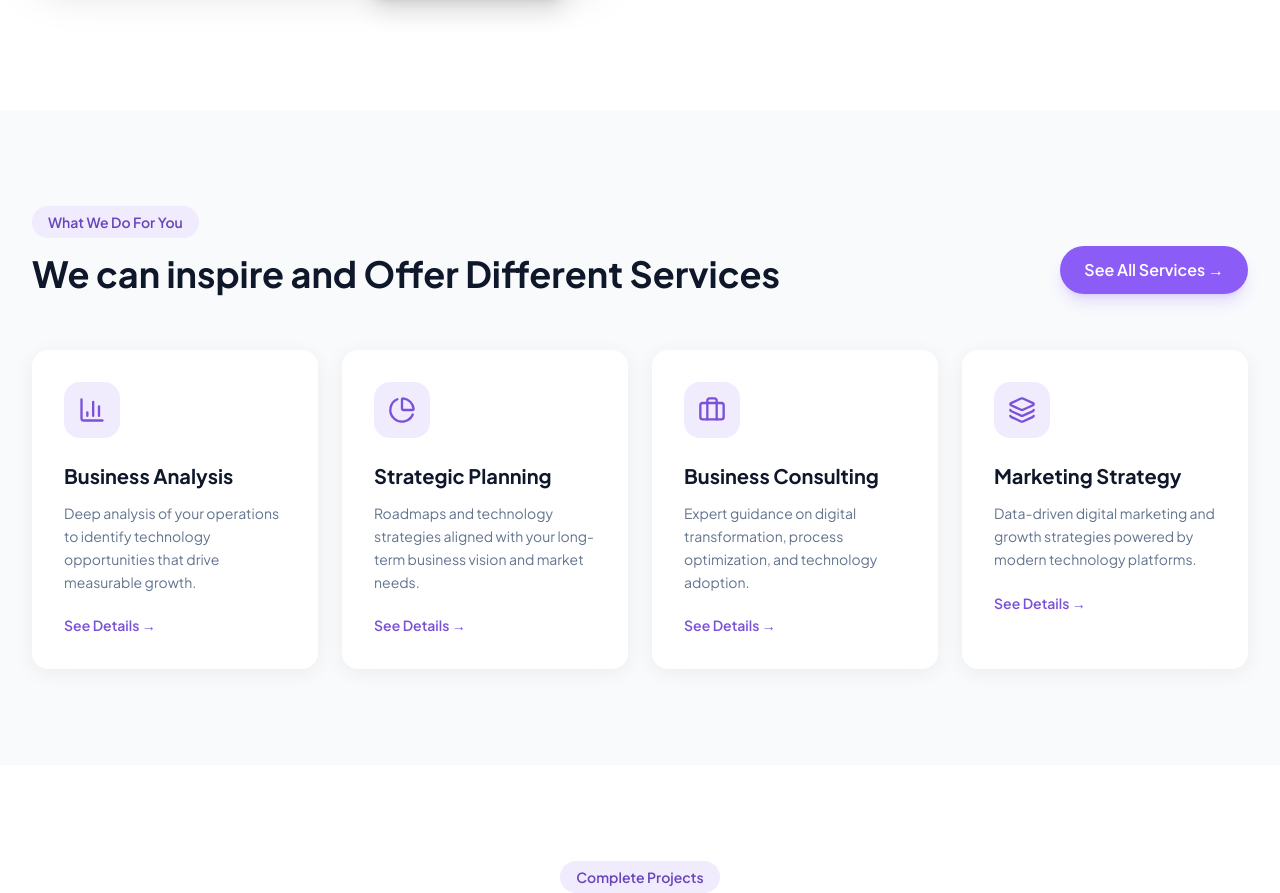
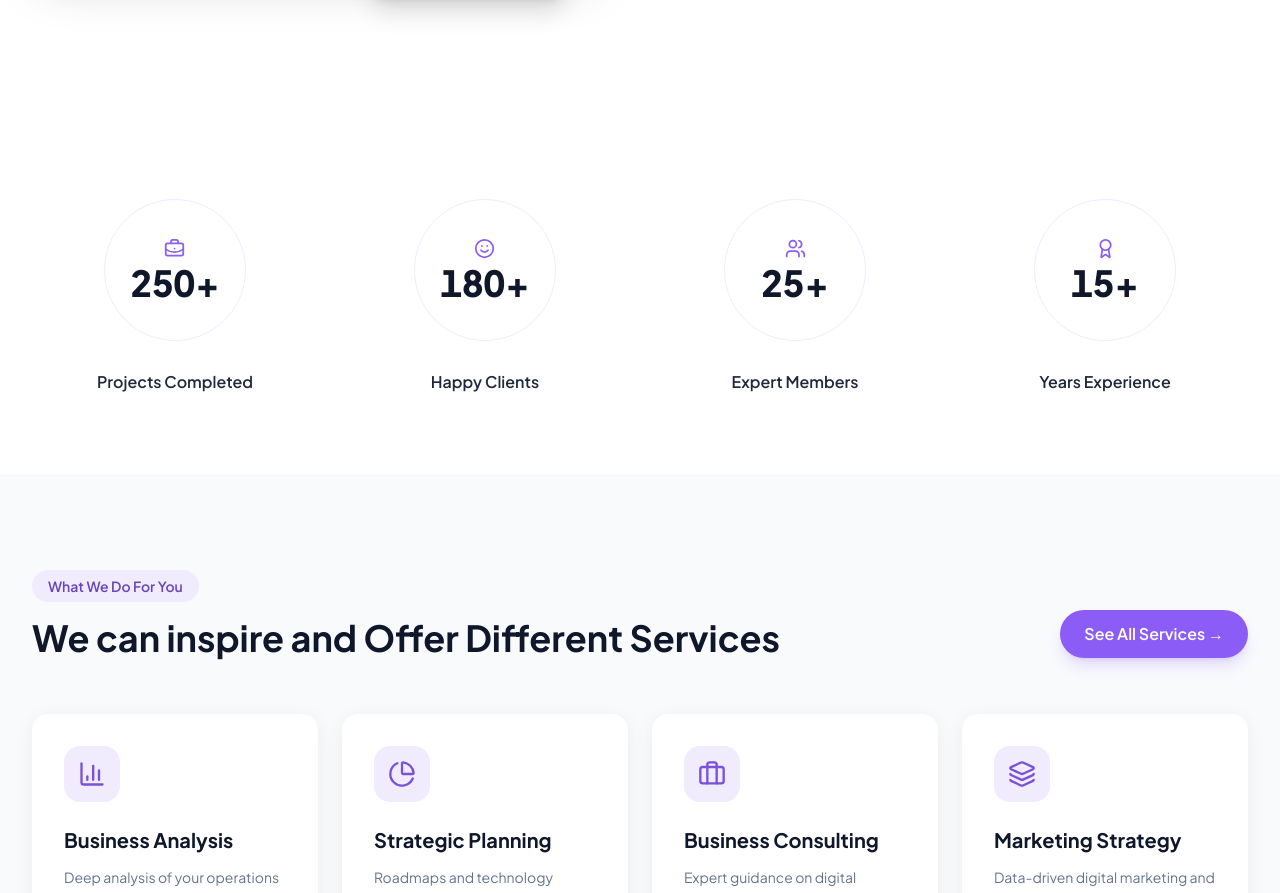
Before and after one commit to Grobaltech/Grobaltech-technologies, a React (Vite) app: page / in a window 1280 px wide. Shown: the part 1645-2538 px from the top of the page. Built offline with nearby package versions, Linux system fonts and the light colour scheme; no server answers; the database is empty.

Commit message:
Place animated statistics below About section

```diff
--- a/src/pages/Home.tsx
+++ b/src/pages/Home.tsx
@@ -1,6 +1,7 @@
 import Hero from '../components/sections/Hero'
 import ServiceCards from '../components/sections/ServiceCards'
 import About from '../components/sections/About'
+import Stats from '../components/sections/Stats'
 import Services from '../components/sections/Services'
 import Projects from '../components/sections/Projects'
 import CtaBanner from '../components/sections/CtaBanner'
@@ -17,6 +18,7 @@ export default function Home() {
       <Hero />
       <ServiceCards />
       <About />
+      <Stats />
       <Services />
       <Projects />
       <CtaBanner />
```
